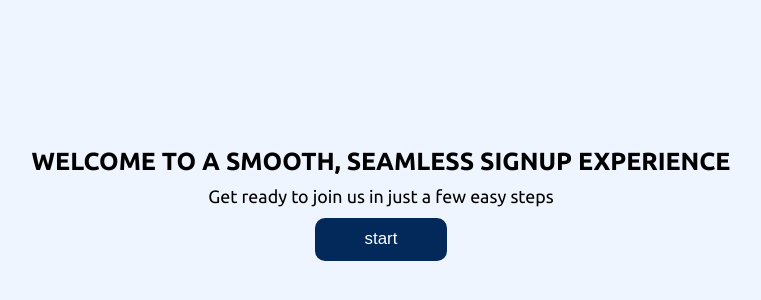
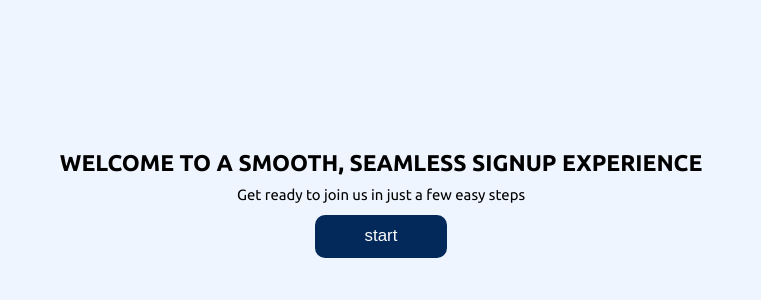
Before and after one commit to JusticeO21/week5, a React (Vite) app: page / in a window 1280 px wide. Shown: the part 196-496 px from the top of the page, without its empty margins (259-1020 px from the left). Built offline with nearby package versions, Linux system fonts and the light colour scheme.

Commit message:
resolve vercel deployment issues by removing unused variables

```diff
--- a/package.json
+++ b/package.json
@@ -39,6 +39,7 @@
     "@types/jest": "^29.5.14",
     "@types/react": "^18.3.12",
     "@types/react-dom": "^18.3.1",
+    "@types/react-redux": "^7.1.34",
     "@vitejs/plugin-react-swc": "^3.5.0",
     "babel-jest": "^29.7.0",
     "eslint": "^9.15.0",
--- a/src/components/Templates/Home/Home.module.css
+++ b/src/components/Templates/Home/Home.module.css
@@ -6,19 +6,18 @@
     align-items: center;
 }
 
-
 .container div{
     text-align: center;
 }
 
 .container h1{
-    font-size: 2.5rem;
+    font-size: 16px;
     text-transform: uppercase;
     margin-bottom: 1rem;
 }
 
 .container p {
-    font-size: 1.8rem;
+    font-size: 16px;
 }
 
 .container button{
@@ -30,3 +29,14 @@
     background: #022959;
     color: #FFF;
 }
+
+
+@media(min-width:768px){
+    .container h1{
+        font-size: 2.3rem;
+    }
+
+    .container p{
+        font-size: 1.5rem;
+    }
+}
```
Also changed, not shown: 1 other file (tests, documents, lock files or other folders).
